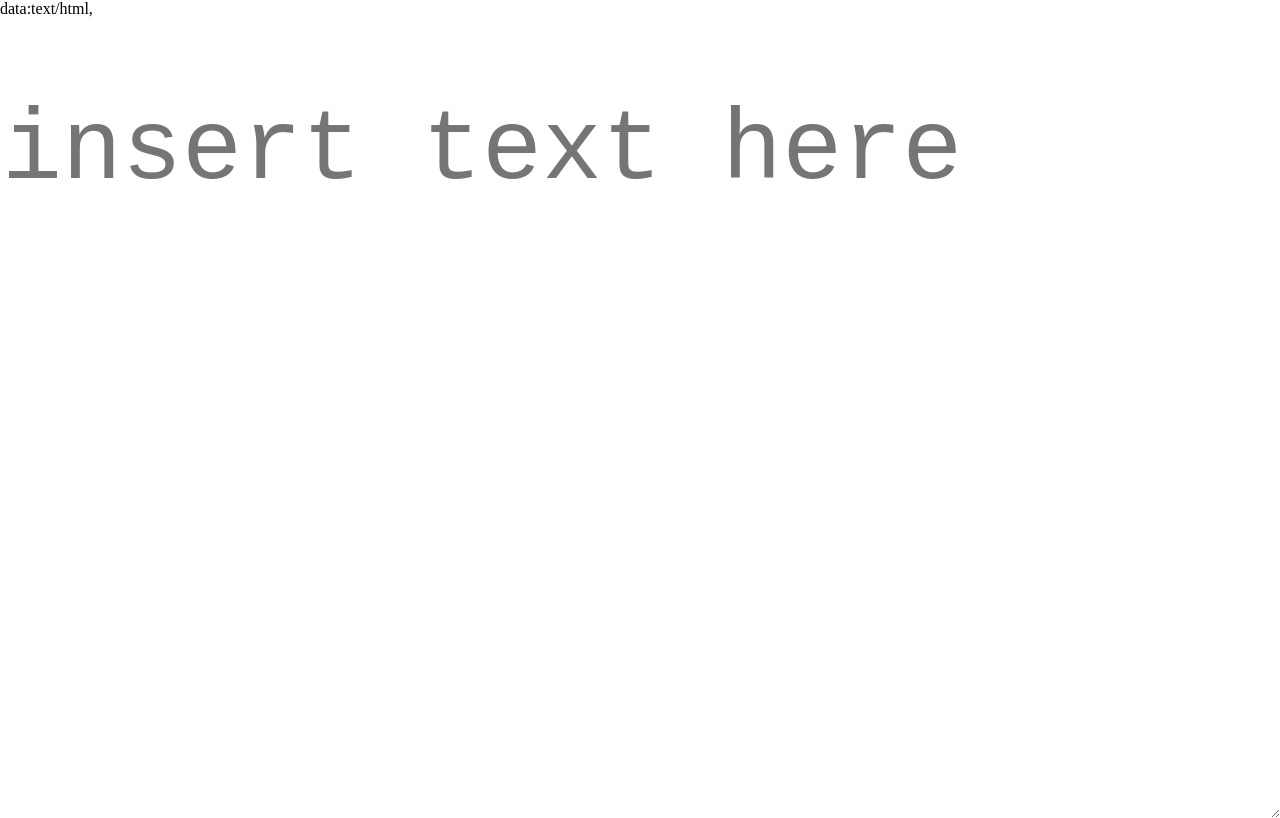
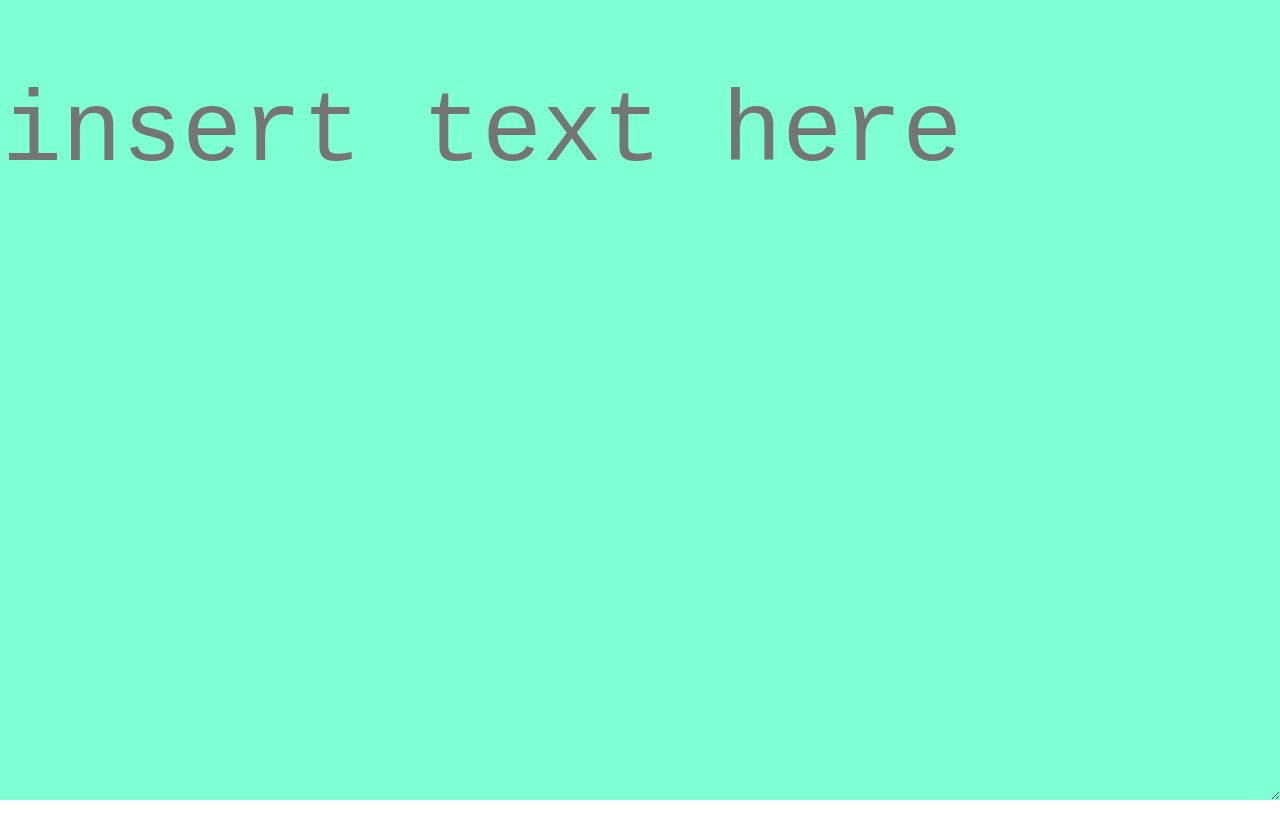
Before and after one commit to teaguehannam/HTML-Notepad, a plain HTML site: page index.html in a window 1280 px wide. Drawn offline with Linux system fonts and the light colour scheme.

Commit message:
Deployment fix

```diff
--- a/index.html
+++ b/index.html
@@ -1 +1 @@
-data:text/html, <style>html,body{margin: 0; padding: 0;}</style><textarea style="font-size: 12.5vh; line-height:33vh;background: %23000; color: %233a3; width: 100%; height: 100%; border: none; outline: none;" autofocus placeholder="insert text here" />
+<style>html,body{margin: 0; padding: 0;}</style><textarea style="font-size: 12.5vh; line-height:33vh;background:#7FFFD4;color:#00FF59;width:100%;height:100%;border:none; outline:none;" autofocus placeholder="insert text here" />
```
